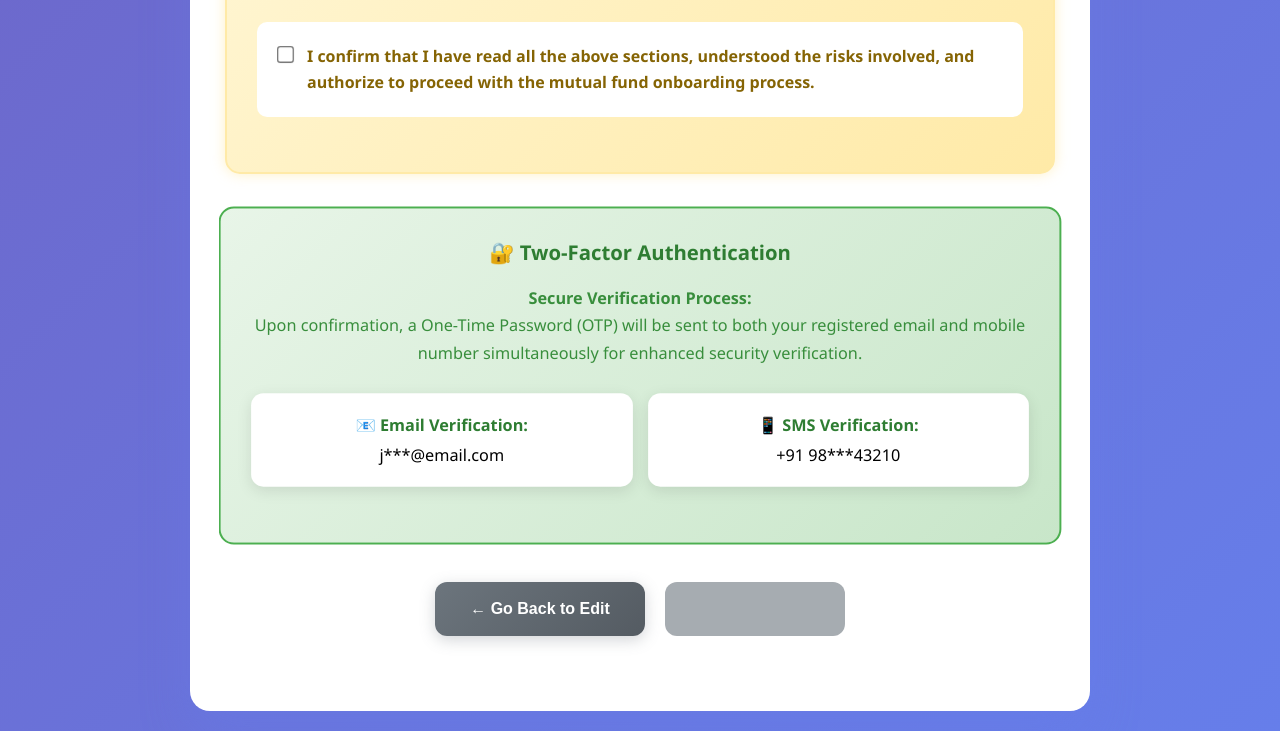
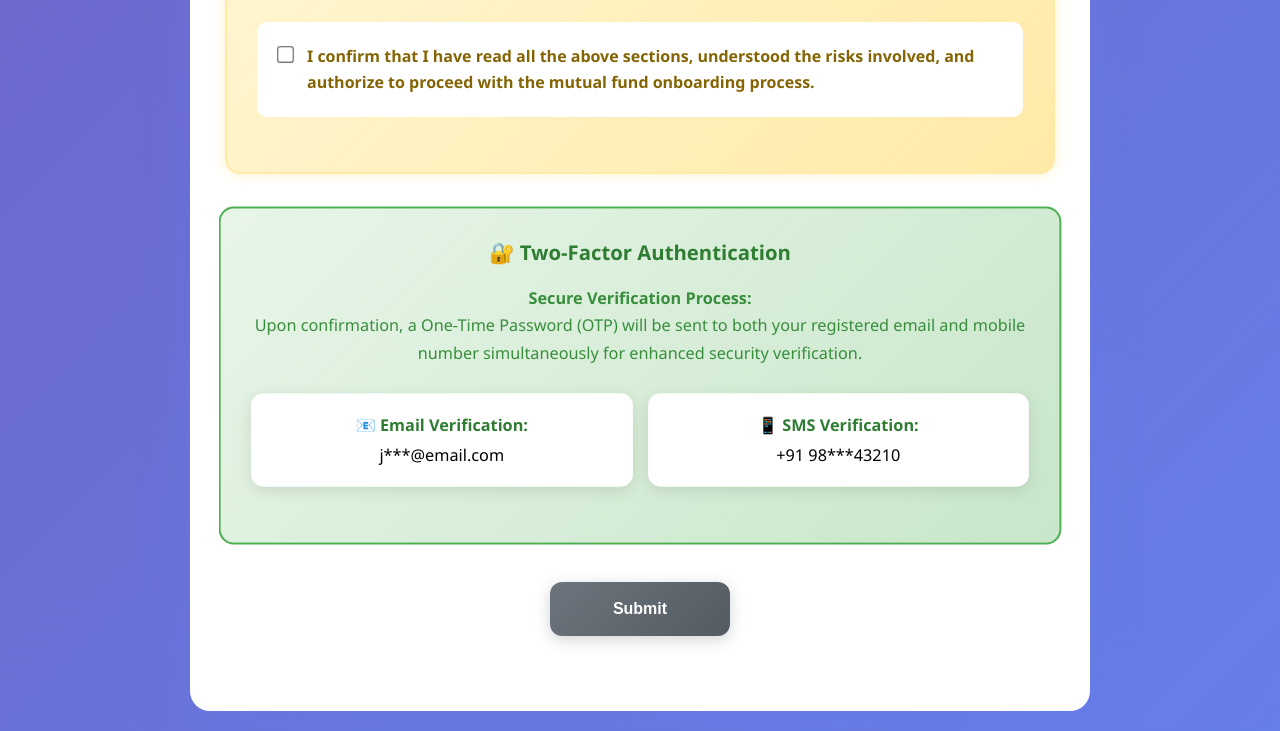
Before and after one commit to Mishal-Mts/OneS_1, a plain HTML site: page Consent/index.html in a window 1280 px wide. Shown: the part 2967-3698 px from the top of the page. Drawn offline with Linux system fonts and the light colour scheme.

```diff
--- a/Consent/index.html
+++ b/Consent/index.html
@@ -856,6 +856,6 @@
             <!-- Buttons -->
             <div class="buttons">
                 <button type="button" class="btn btn-secondary" onclick="goBack()">
-                    ← Go Back to Edit
+                    Submit
                 </button>
-                <button type="button" class="btn btn-primary" id="confirmBtn" onclick="sendOTP()" disabled>
+                <!-- <button type="button" class="btn btn-primary" id="confirmBtn" onclick="sendOTP()" disabled> -->
```
